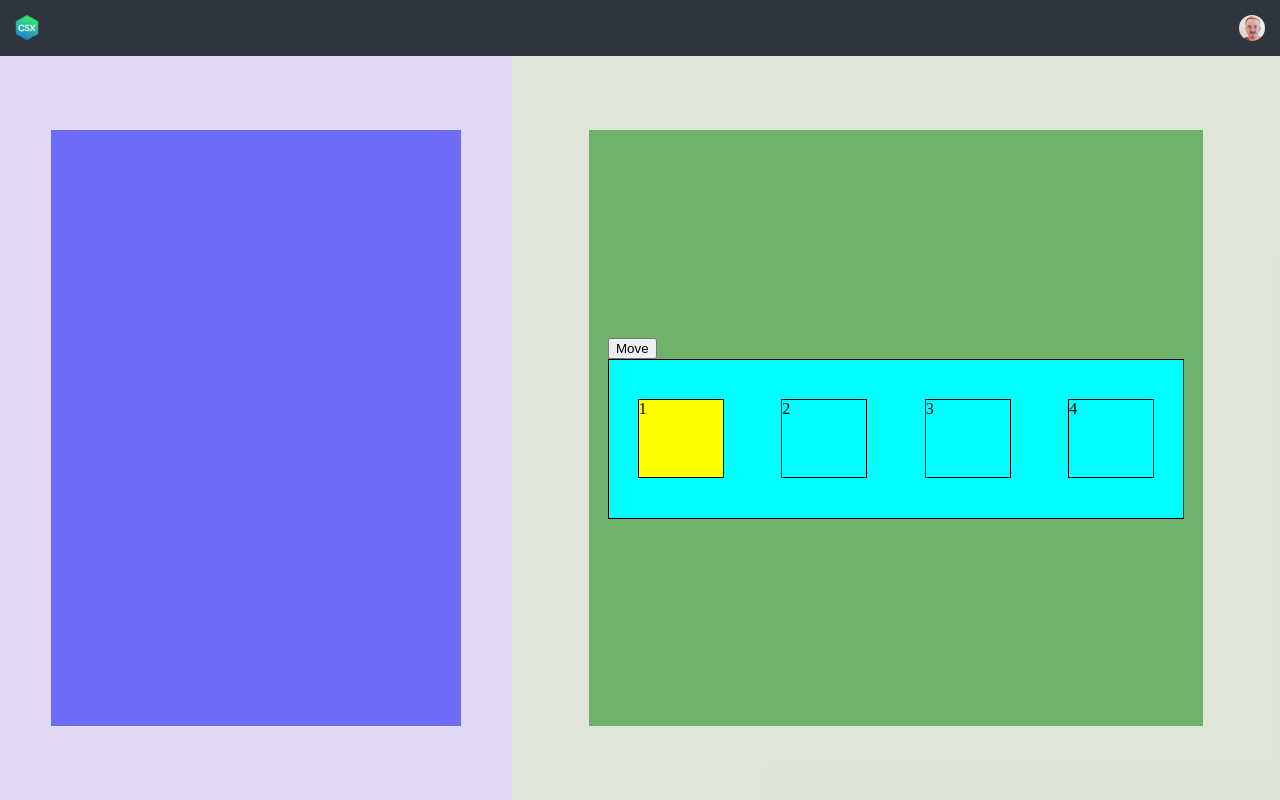
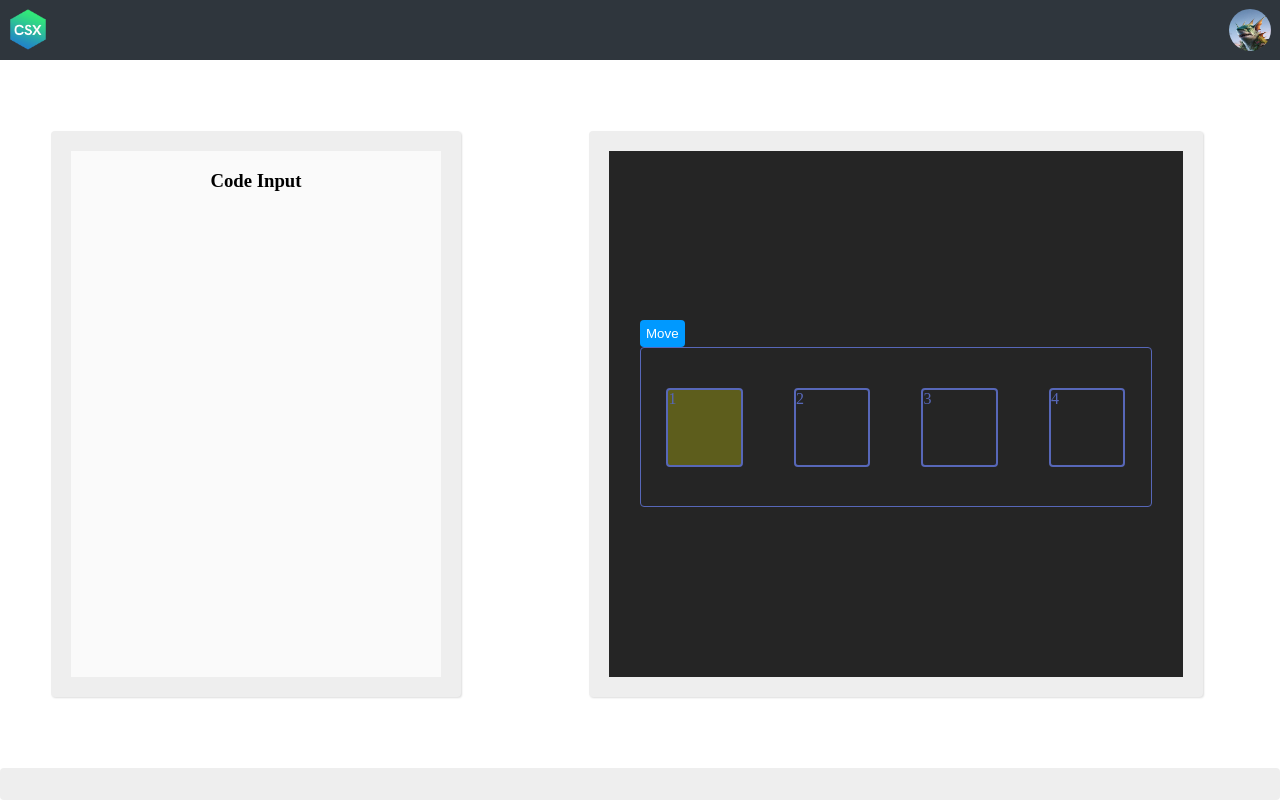
Before and after one commit to TheGoblinSharks/Scratch-Project, a React (Vite) app: page / in a window 1280 px wide. Built offline with nearby package versions, Linux system fonts and the light colour scheme.

Commit message:
codesmith sytle

```diff
--- a/src/App.jsx
+++ b/src/App.jsx
@@ -14,7 +14,7 @@ function App() {
         <LeftMainContainer/>
         <RightMainContainer/>
       </div>
-
+      <div className="footer-line"></div>
     </div>
     </>
   )
--- a/src/components/MainContainers/LeftMainContainer.jsx
+++ b/src/components/MainContainers/LeftMainContainer.jsx
@@ -1,4 +1,5 @@
 import React from 'react';
+import UserInputCode from '../userInputCode';
 
 
 
@@ -7,7 +8,9 @@ const LeftMainContainer = () => {
     return (
       <div className="left">
         <div className="left-main-container">
+          <UserInputCode/>
         </div>
+        {/* <div className="line"></div> */}
       </div>
     );
   };
--- a/src/components/navBar.jsx
+++ b/src/components/navBar.jsx
@@ -7,7 +7,7 @@ const NavBar = () => {
       <div>
         <nav>
           <img src="src/assets/CSX-logo.png"></img>
-          <img className="circle" src="src/assets/will-sentance-pfp.jpg"></img>
+          <img className="circle" src="src/assets/goblin-shark-pfp.jpg"></img>
         </nav>
       </div>
     );
--- /dev/null
+++ b/src/components/userInputCode.jsx
@@ -0,0 +1,13 @@
+import React from 'react';
+
+
+
+const UserInputCode = () => {
+    return (
+      <div className="user-input-code-wrapper">
+        <h3 className="code-input-title">Code Input</h3>
+      </div>
+    );
+  };
+
+  export default UserInputCode;
--- a/src/index.css
+++ b/src/index.css
@@ -4,12 +4,12 @@
 * {
     /* border: 1px solid red; */
     box-sizing: border-box;
-    /* border-radius: 3px; */
+    border-radius: 4px;
 }
 /**/
 body {
     display: flex;
-    background-color: rgb(255, 255, 255);
+    /* background-color: rgb(255, 255, 255); */
     margin: 0;
     width: 100vw;
     height: 100vh;
@@ -20,18 +20,18 @@ body {
     justify-content: space-between;
     /**/
     width: 100%;
-    height: 7vh/* 70px */;
+    height: 7.5vh;
     background-color: rgb(47, 54, 61);
+    border-radius: 0;
  }
 
 .column-wrapper {
     display: flex;
     /**/
-    /* background-color: rgb(255, 255, 255); */
-    background-color: rgba(172, 81, 81, 0.078);
+    background-color: rgb(255, 255, 255);
 
     width: 100vw;
-    height: 93vh;
+    height: 88.5vh;
 }
 
 .left {
@@ -40,34 +40,31 @@ body {
     justify-content: center;
     align-items: center;
 
-    background-color: rgba(0, 0, 255, 0.1)/* rgb(250, 250, 250) */;
     /* width: 500px; */
     /* flex-grow: 2; */
     width: 40vw;
 
-
-
-
 }
 
 .left-main-container {
-    /* display: flex;
-    justify-content: center;
-    align-items: center; */
+    display: flex;
+    flex-direction: column;
+    justify-content: flex-start;
+    align-items: center;
     /**/
-    background-color: rgba(0, 0, 255, 0.5)/* rgb(250, 250, 250) */;
-
+    background-color: rgb(250, 250, 250);
+    border: 20px solid #eee;
+    box-shadow: 1px 1px 2px #ddd;
+    /**/
     height: 80%;
     width: 80%;
-
-
 }
 
 .right {
     display: flex;
     justify-content: center;
     align-items: center;
-    background-color: rgba(0, 128, 0, 0.1)/* rgb(250, 250, 250) */;
+    /* border-left: 1px solid gray; */
     flex-grow: 1;
 }
 
@@ -76,17 +73,16 @@ body {
     justify-content: center;
     align-items: center;
     /**/
-    /* background-color: rgb(37, 37, 37); */
-    /* color: white; */
-
-    background-color: rgba(0, 128, 0, 0.5)/* rgb(250, 250, 250) */;
-
+    background-color: rgb(37, 37, 37);
+    color: rgb(87, 103, 184);
+    border: 20px solid #eee;
+    box-shadow: 1px 1px 2px #ddd;
+    /**/
     height: 80%;
     width: 80%;
-
 }
 
- /* ********************INNER COMPONENTS/CONTAINERS/THINGS******************** */
+ /* ******************** INNER COMPONENTS/CONTAINERS/THINGS ******************** */
 
 .solution-container {
     display: flex;
@@ -95,29 +91,26 @@ body {
 }
 
 .primary-solution-display {
-    border: 1px solid green;
+    /* border: 1px solid green; */
 }
 
-img {
-    margin: 15px;
-}
-.circle {
-    border-radius: 50%;
+.code-input-title{
+
 }
 
 
 
 
-/*********************ANIMATION STUFF******************** */
+/********************* ANIMATION STUFF ******************** */
 .arrayContainer {
   /* position: relative; */
   height: 20vh;
-  width: 45vw;
+  width:40vw;
   display: flex;
   align-items: center;
   justify-content: space-around;
-  border: 1px solid black;
-  background-color: aqua;
+  border: 1px solid rgb(87, 103, 184);
+  /* background-color: aqua; */
   /* margin: 20px;  */
 }
 
@@ -126,10 +119,46 @@ img {
   width: 15%;
   /* margin: 5px; */
   display: inline-block;
-  border: 1px solid black;
+  border: 2px solid rgb(87, 103, 184);
+  /* border-radius: 4px; */
   transition: background-color 0.3s;
 }
 
 .hover {
-  background-color: yellow;
+  background-color: rgba(255, 255, 0, 0.255);
 }
+
+/********************* OTHER ******************** */
+
+img {
+    margin: 9px;
+}
+.circle {
+    border-radius: 50%;
+}
+
+/* .line {
+    width: 1px;
+    height: 80%;
+    background-color: gray;
+    transform: translateX(5vw);
+} */
+.footer-line {
+    /* height: 20px; */
+    height: 4vh;;
+    width: 100vw;
+    background-color: #eee;
+}
+
+button {
+    background: lightslategrey;
+    border: none;
+    margin: 0;
+    padding: 6px;
+    /* text-align: inherit; */
+    /* font: inherit; */
+    appearance: none;
+    border-radius: 4px;
+    background-color: #09f;
+    color: #fff;
+}
```
Also changed, not shown: src/assets/goblin-shark-pfp.jpg (added).
